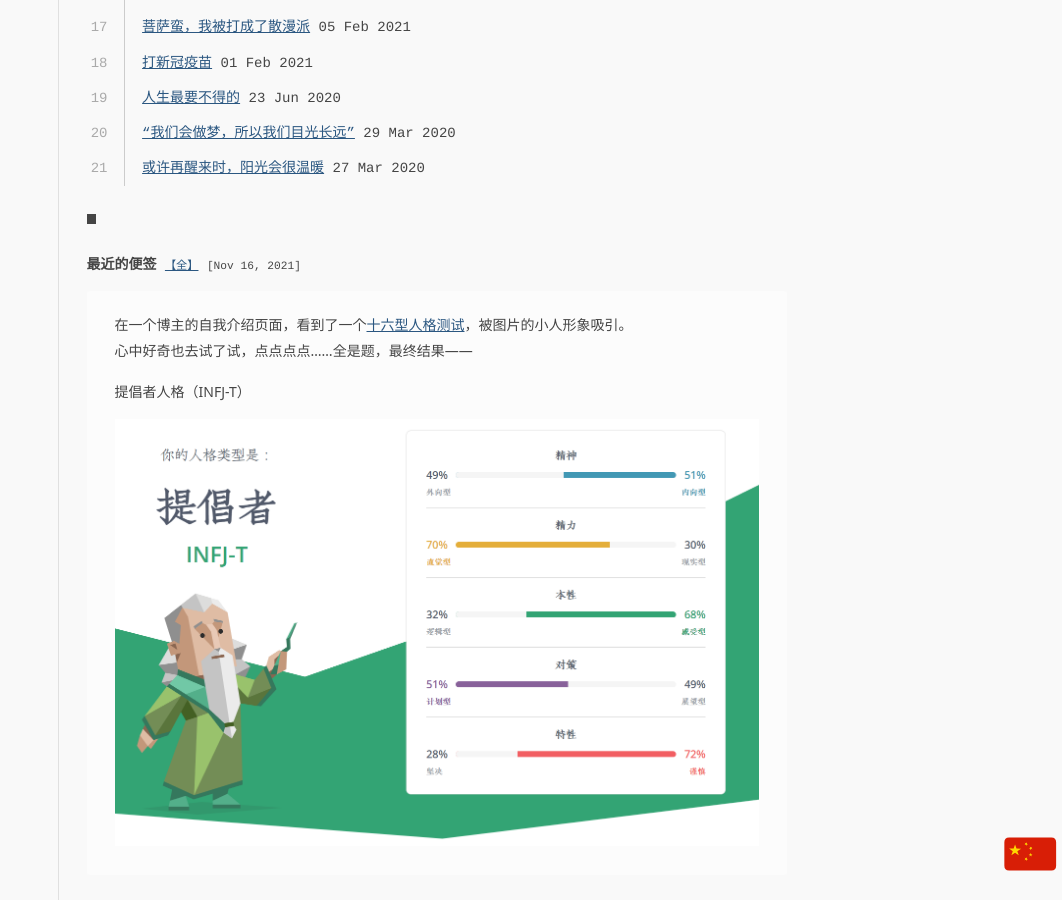
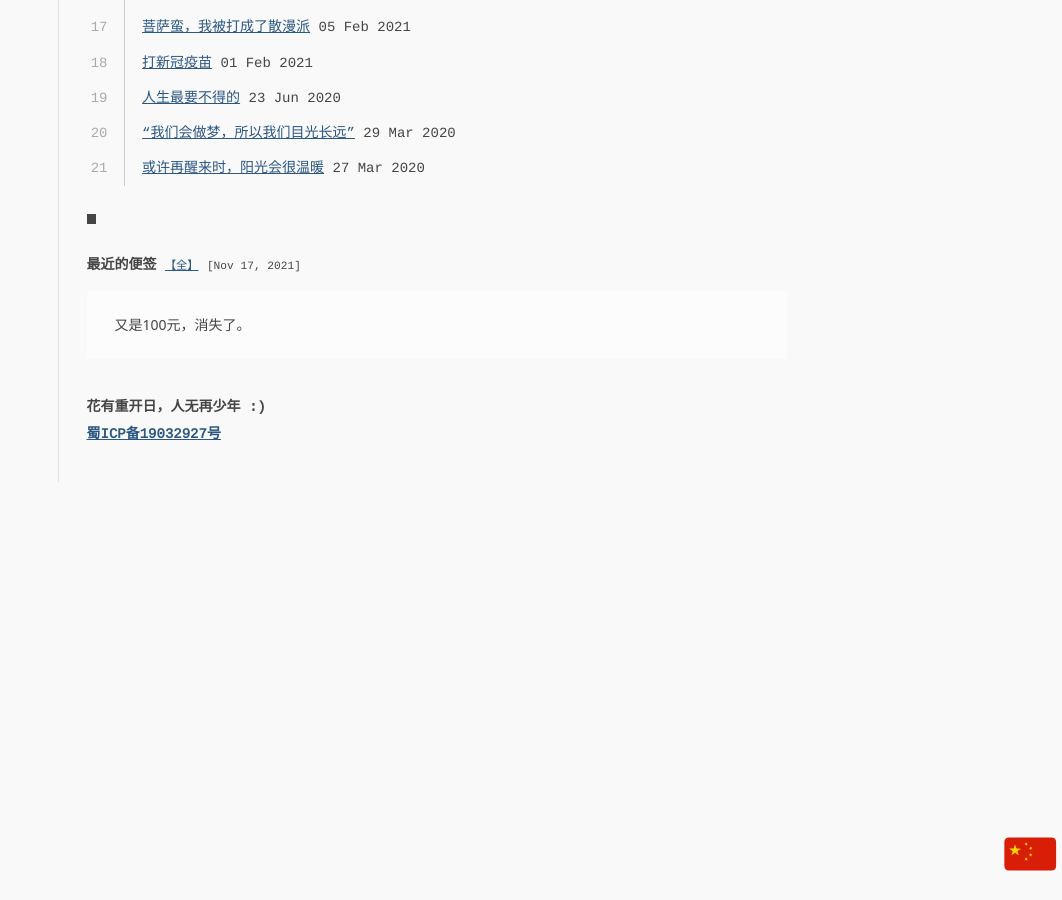
Before and after one commit to Sansuiz/sansuiz.github.io, a Jekyll site: the page built from index.html, in a window 1280 px wide and 900 px high, scrolled down 917 px. Shown: the whole window, without its empty margins (218-1280 px from the left). Built offline with Jekyll 4.4.1, drawn with Linux system fonts in a browser that asks for light colours; comment, search, counter and statistics services are not loaded.

Commit message:
Update notes.yml

```diff
--- a/_data/notes.yml
+++ b/_data/notes.yml
@@ -1,9 +1,13 @@
+- date: 2021/11/17 17:00
+  content: |
+    又是100元，消失了。
+
 - date: 2021/11/16 15:00
   content: |
     在一个博主的自我介绍页面，看到了一个[十六型人格测试](https://www.16personalities.com/ch)，被图片的小人形象吸引。
     心中好奇也去试了试，点点点点……全是题，最终结果——
 
-    提倡者人格（INFJ-T）
+    [提倡者人格（INFJ-T）](https://www.16personalities.com/infj-personality)
     ![提倡者人格](/images/tu/2021/211116.png)
 
 - date: 2021/11/15 23:00
```
